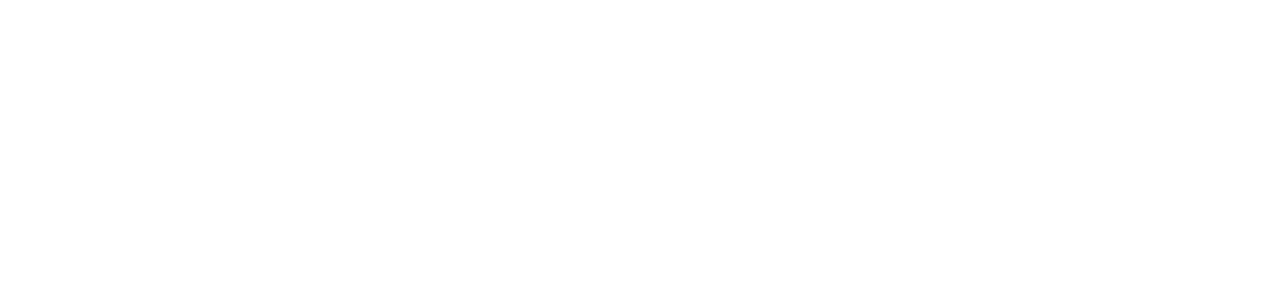
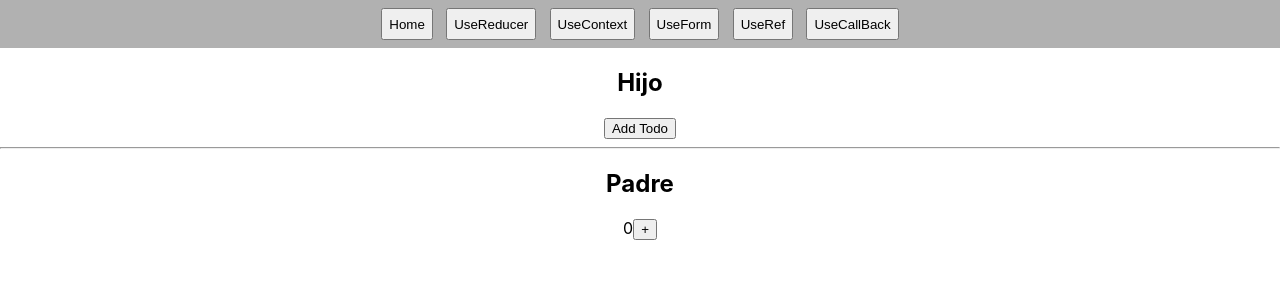
Before and after one commit to farraul/react-hooks, a React (Create React App) app: page /use-call-back in a window 1280 px wide. Before the commit this address had no page. Shown: the top 300 px of the page. Built offline with nearby package versions, Linux system fonts and the light colour scheme.

Commit message:
use callback

```diff
--- a/src/App.js
+++ b/src/App.js
@@ -9,6 +9,7 @@
 import "./styles/styles.scss";
 import UseForm from './pages/useform';
 import UseRef from './pages/useref';
+import UseCallBack from './pages/usecallback';
 
 function App() {
   return (
@@ -21,6 +22,7 @@
             <Route path="/use-context" element={<UseContext />} />
             <Route path="/use-form" element={<UseForm />} />
             <Route path="/use-ref" element={<UseRef />} />
+            <Route path="/use-call-back" element={<UseCallBack />} />
 
           </Routes>
         </BrowserRouter>
--- a/src/components/adhoc/header.js
+++ b/src/components/adhoc/header.js
@@ -18,6 +18,7 @@
             <button className="header-menu__links" onClick={() => goUrl("/use-context")}>UseContext</button>
             <button className="header-menu__links" onClick={() => goUrl("/use-form")}>UseForm</button>
             <button className="header-menu__links" onClick={() => goUrl("/use-ref")}>UseRef</button>
+            <button className="header-menu__links" onClick={() => goUrl("/use-call-back")}>UseCallBack</button>
 
         </div>
     )
--- /dev/null
+++ b/src/components/adhoc/hookcallback.js
@@ -0,0 +1,18 @@
+import { memo } from "react";
+
+const HookCallBack = ({ todos, addTodo }) => {
+
+    console.log("child render");
+
+    return (
+        <>
+            <h2>Hijo</h2>
+            {todos.map((todo, index) => {
+                return <p key={index}>{todo}</p>;
+            })}
+            <button onClick={addTodo}>Add Todo</button>
+        </>
+    )
+}
+
+export default memo(HookCallBack);
--- /dev/null
+++ b/src/pages/usecallback.js
@@ -0,0 +1,49 @@
+import Header from "../components/adhoc/header";
+import { useState, useCallback } from "react";
+import HookCallBack from "../components/adhoc/hookcallback";
+
+/*
+Ahora el hijo no se ejectuta de nuevo si no cambia su hook, es decir una de sus props
+*/
+
+const UseCallBack = () => {
+
+  const [count, setCount] = useState(0);
+  const [todos, setTodos] = useState([]);
+
+  const increment = () => {
+    setCount((c) => c + 1);
+  };
+
+  /* En la función de abajo al setear setTodos redenderiza todo el componente de nuevo */
+  /*
+  const addTodo = () => {
+    console.log("entro")
+    setTodos((t) => [...t, "New Todo"]);
+  };
+  */
+
+  /*Solución con useCallBack, esta a la escucha del hook: todos*/
+  const addTodo = useCallback(() => {
+    console.log("entro en el callback")
+    setTodos((t) => [...t, "New Todo"]);
+  }, [todos]);
+
+  return (
+    <>
+      <Header />
+      <div className="use-call-back">
+        <HookCallBack todos={todos} addTodo={addTodo} />
+        <hr />
+        <div>
+          <h2>Padre</h2>
+          {count}
+          <button onClick={increment}>+</button>
+        </div>
+      </div>
+    </>
+
+  )
+}
+
+export default UseCallBack;
--- /dev/null
+++ b/src/styles/adhoc/_use-call-back.scss
@@ -0,0 +1,7 @@
+.use-context {
+  display: flex;
+  justify-content: center;
+  flex-direction: column;
+  align-items: center;
+  margin-top: 3em;
+}
--- a/src/styles/styles.scss
+++ b/src/styles/styles.scss
@@ -4,3 +4,4 @@
 @import "./adhoc/use-form.scss";
 @import "./adhoc/use-ref.scss";
 @import "./adhoc/home.scss";
+@import "./adhoc/use-call-back"
```
Also changed, not shown: 1 other file (tests, documents, lock files or other folders).
